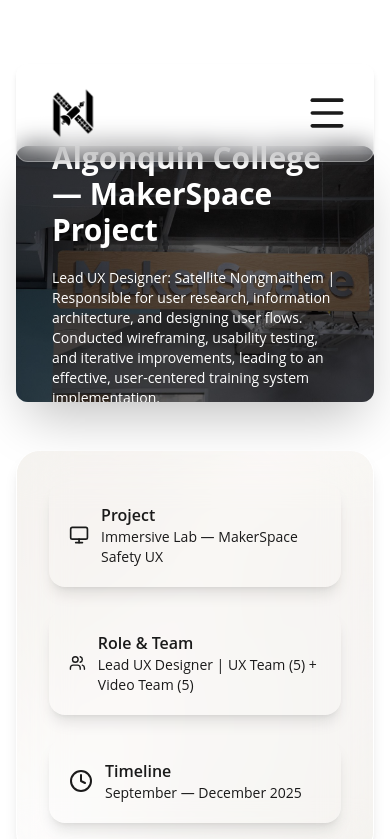
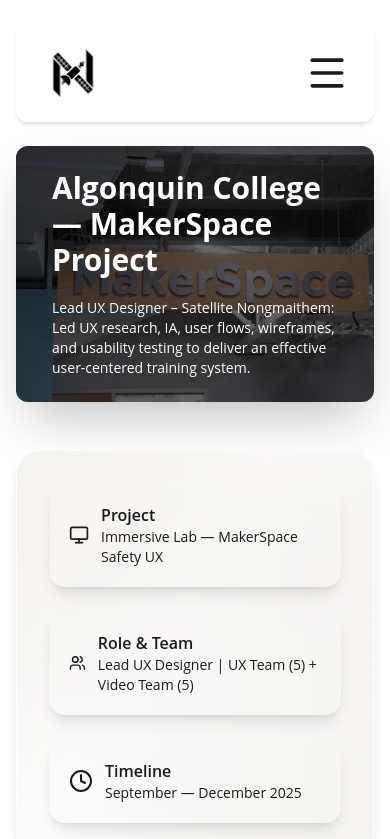
Before and after one commit to nong0005/satellite-portfolio-website, a React (Vite) app: page /projects/ux-design/ac-makerspace in a window 390 px wide. Shown: the top 839 px of the page. Built offline with nearby package versions, Linux system fonts and the light colour scheme.

Commit message:
Fix Router error with .htaccess

```diff
--- a/src/components/Header.jsx
+++ b/src/components/Header.jsx
@@ -59,7 +59,7 @@
   const isSubMenuActive = (path) => location.pathname === path;
 
   return (
-    <header className="sticky top-16 md:top-6 z-50"> {/* Increased top margin for mobile */}
+    <header className="sticky top-6  md:top-6 z-50"> {/* Increased top margin for mobile */}
       <div className="max-w-[1200px] mx-auto px-4 sm:px-6 relative z-20">
         <div className="bg-white/20 backdrop-blur-md border border-white/30 shadow-md rounded-xl flex justify-between items-center py-4 px-6 relative z-20">
 
--- a/src/pages/projects/ux-design/ACMakerspace.jsx
+++ b/src/pages/projects/ux-design/ACMakerspace.jsx
@@ -11,7 +11,7 @@
 
 export default function ACMakerspacePage() {
   return (
-    <div className="mx-auto px-4 py-12 max-w-[1200px] font-body text-gray-800 space-y-12">
+    <div className="mx-auto  px-4 py-12 max-w-[1200px] font-body text-gray-800 space-y-12">
 
       {/* HERO */}
       <motion.header
@@ -26,13 +26,12 @@
           alt="AC Makerspace Hero"
           className="w-full h-64 md:h-[420px] object-cover"
         />
-        <div className="absolute inset-0 bg-black/60 flex flex-col justify-center items-start gap-3 p-6 md:p-12">
+        <div className="absolute inset-0 bg-black/60 flex flex-col justify-center items-start gap-3 p-6  md:p-12">
           <h1 className="text-3xl md:text-4xl font-bold text-white px-3 py-1 rounded">
             Algonquin College — MakerSpace Project
           </h1>
           <p className="text-sm md:text-base text-white px-3 py-1 rounded max-w-2xl">
-            Lead UX Designer: Satellite Nongmaithem | Responsible for user research, information architecture, and designing user flows. Conducted wireframing, usability testing, and iterative improvements, leading to an effective, user-centered training system implementation.
-          </p>
+          Lead UX Designer – Satellite Nongmaithem: Led UX research, IA, user flows, wireframes, and usability testing to deliver an effective user-centered training system.          </p>
         </div>
       </motion.header>
 
```
Also changed, not shown: 1 other file (tests, documents, lock files or other folders).
